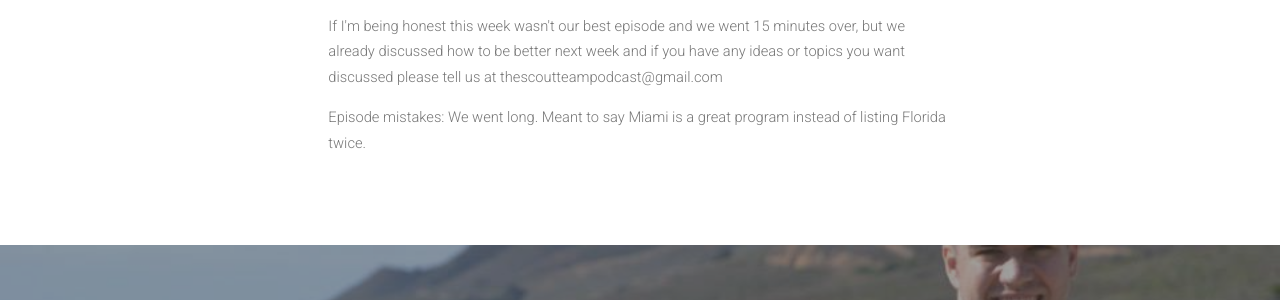
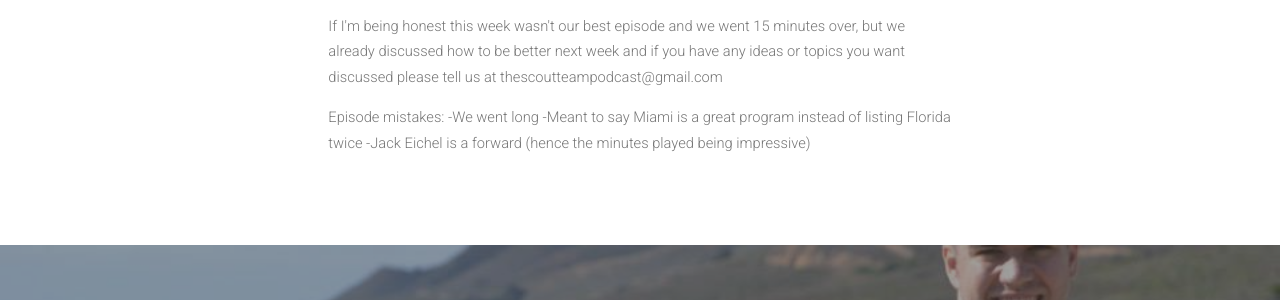
Before and after one commit to alancast/alancast.github.io, a Jekyll site: the page built from _posts/2015-10-28-episode3.md, in a window 1280 px wide. Shown: the part 1220-1520 px from the top of the page. Built offline with Jekyll 4.4.1, drawn with Linux system fonts in a browser that asks for light colours; nearby versions of some CDN libraries.

```diff
--- a/_posts/2015-10-28-episode3.md
+++ b/_posts/2015-10-28-episode3.md
@@ -6,4 +6,7 @@ layout: post
 
 <p>What are Kyle and I being for Halloween?! What 2 time Cy young winner emailed us this week and why?! Find out all that and more in this week's episode of The Scout Team Podcast. </p>
 <p>If I'm being honest this week wasn't our best episode and we went 15 minutes over, but we already discussed how to be better next week and if you have any ideas or topics you want discussed please tell us at thescoutteampodcast@gmail.com</p>
-<p>Episode mistakes: We went long. Meant to say Miami is a great program instead of listing Florida twice.</p>
+<p>Episode mistakes:
+-We went long
+-Meant to say Miami is a great program instead of listing Florida twice
+-Jack Eichel is a forward (hence the minutes played being impressive)</p>
```
Also changed, not shown: 1 other file.
